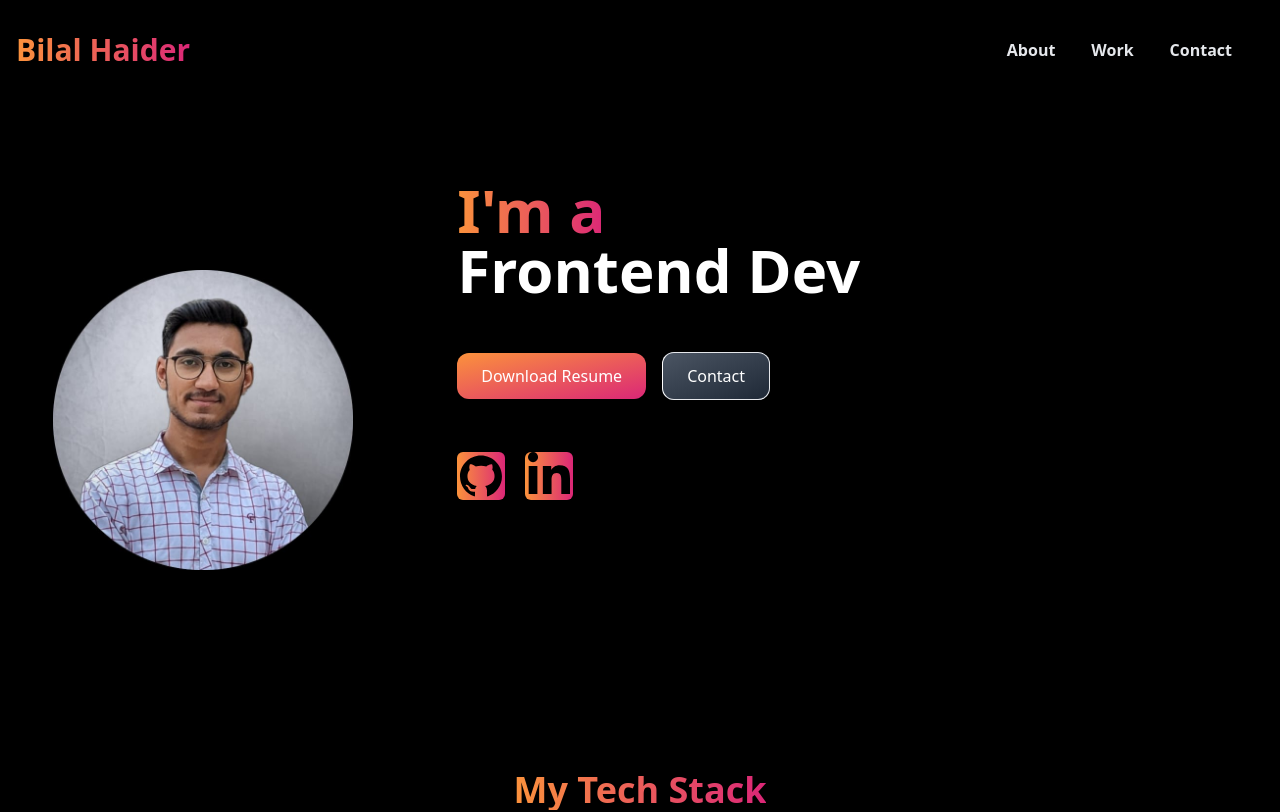
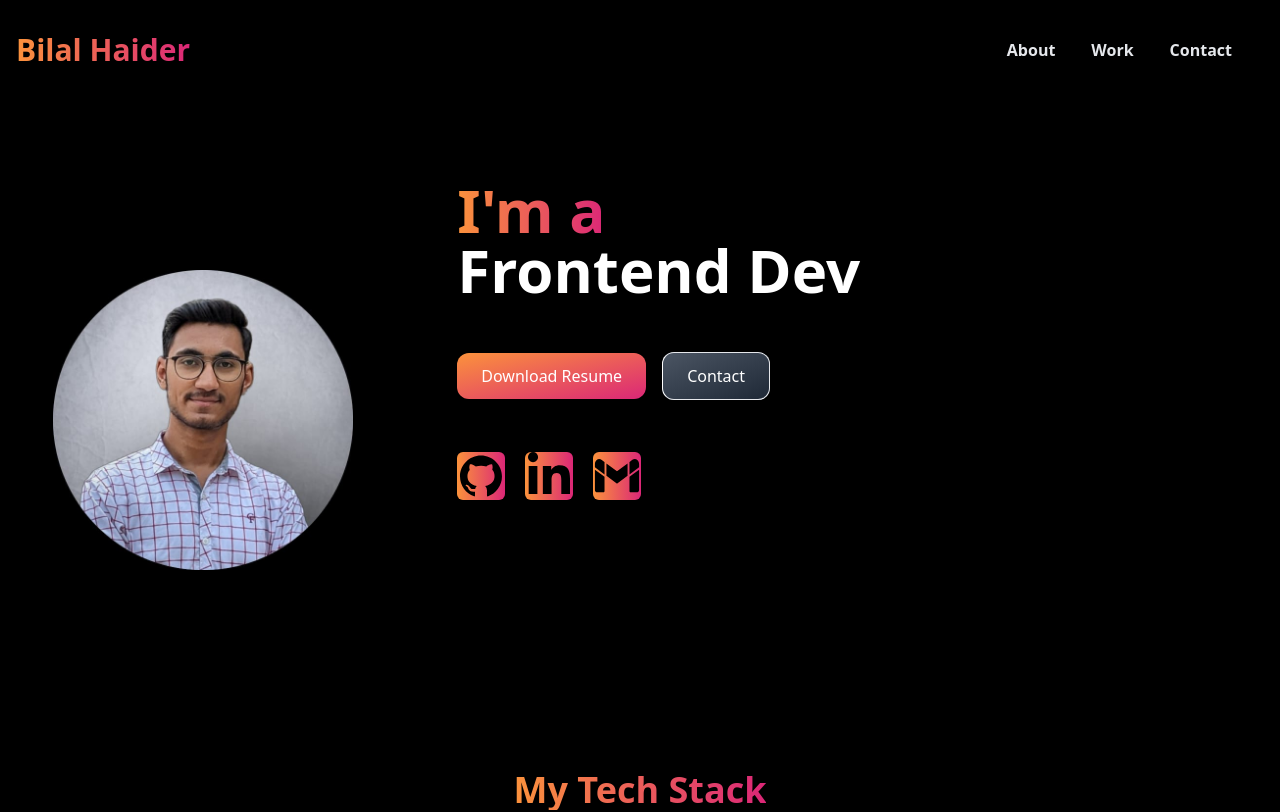
Before and after one commit to BilalHaider20/Portfolio-website, a React (Vite) app: page / in a window 1280 px wide. Shown: the top 812 px of the page. Built offline with nearby package versions, Linux system fonts and the light colour scheme.

Commit message:
modified

```diff
--- a/src/components/Hero.jsx
+++ b/src/components/Hero.jsx
@@ -45,9 +45,14 @@ function Hero() {
               <a href="https://www.linkedin.com/in/thebilalhaider" target="_blank" rel="noreferrer" >
                 <svg stroke="currentColor" fill="currentColor" stroke-width="0" viewBox="0 0 448 512" height="1em" width="1em" xmlns="http://www.w3.org/2000/svg">
                 <path d="M100.28 448H7.4V148.9h92.88zM53.79 108.1C24.09 108.1 0 83.5 0 53.8a53.79 53.79 0 0 1 107.58 0c0 29.7-24.1 54.3-53.79 54.3zM447.9 448h-92.68V302.4c0-34.7-.7-79.2-48.29-79.2-48.29 0-55.69 37.7-55.69 76.7V448h-92.78V148.9h89.08v40.8h1.3c12.4-23.5 42.69-48.3 87.88-48.3 94 0 111.28 61.9 111.28 142.3V448z"></path></svg></a>
+          </li>
+            <li className=" bg-primary-color rounded-md">
+            <a href="" target="_blank" rel="noreferrer">
+            <svg xmlns="http://www.w3.org/2000/svg" x="0px" y="0px" viewBox="0 0 50 50" height="1em" width="1em">
+              <path d="M12 23.403V23.39 10.389L11.88 10.3h-.01L9.14 8.28C7.47 7.04 5.09 7.1 3.61 8.56 2.62 9.54 2 10.9 2 12.41v3.602L12 23.403zM38 23.39v.013l10-7.391V12.41c0-1.49-.6-2.85-1.58-3.83-1.46-1.457-3.765-1.628-5.424-.403L38.12 10.3 38 10.389V23.39zM14 24.868l10.406 7.692c.353.261.836.261 1.189 0L36 24.868V11.867L25 20l-11-8.133V24.868zM38 25.889V41c0 .552.448 1 1 1h6.5c1.381 0 2.5-1.119 2.5-2.5V18.497L38 25.889zM12 25.889L2 18.497V39.5C2 40.881 3.119 42 4.5 42H11c.552 0 1-.448 1-1V25.889z"></path>
+            </svg>
+            </a>
             </li>
-
-
 
         </ul>
           </div>
```
